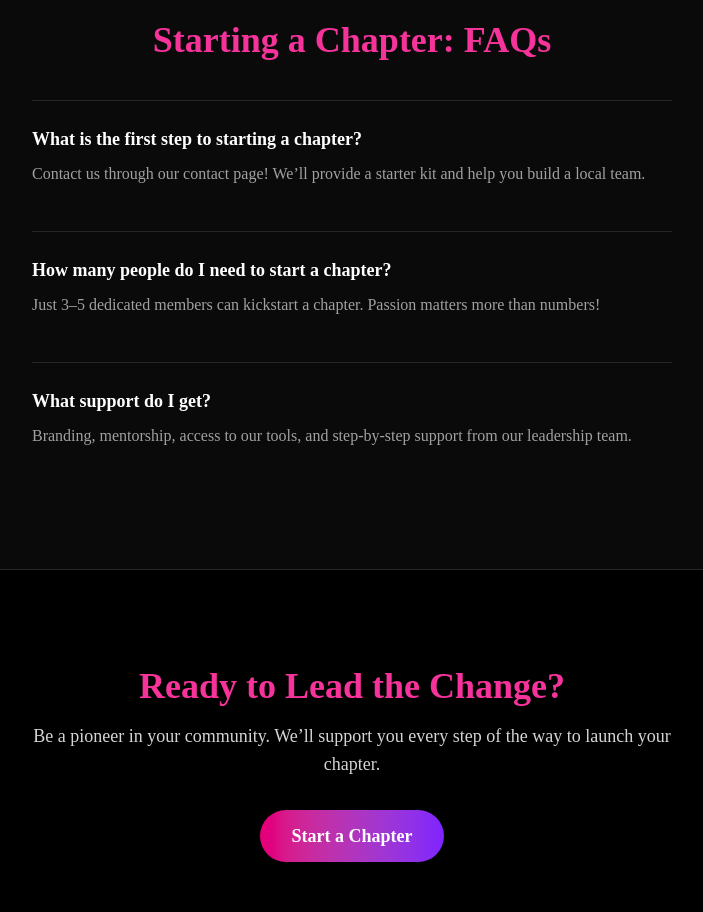
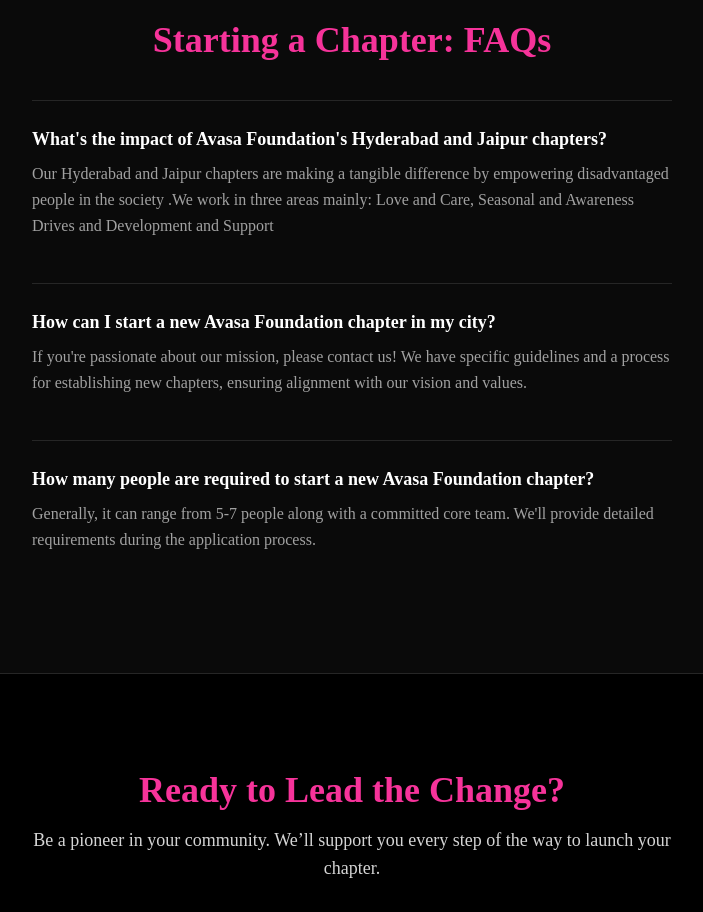
Before and after one commit to vamsiram10/ngo-A, a Next.js app: page /ourwork/ourchapters in a window 1280 px wide. Shown: the part 3040-3952 px from the top of the page, without its empty margins (288-991 px from the left). Built offline with nearby package versions, Linux system fonts and the light colour scheme.

Commit message:
faq our chapters

```diff
--- a/src/app/ourwork/ourchapters/page.js
+++ b/src/app/ourwork/ourchapters/page.js
@@ -498,18 +498,22 @@ export default function OurChaptersPage() {
               className="space-y-5"
             >
               <ContentItem
-                title="What is the first step to starting a chapter?"
-                description="Contact us through our contact page! We’ll provide a starter kit and help you build a local team."
+                title="What's the impact of Avasa Foundation's Hyderabad and Jaipur chapters?
+"
+                description="Our Hyderabad and Jaipur chapters are making a tangible difference by empowering disadvantaged people in the society .We work in three areas mainly: Love and Care, Seasonal and Awareness Drives and Development and Support "
                 isFaq
               />
               <ContentItem
-                title="How many people do I need to start a chapter?"
-                description="Just 3–5 dedicated members can kickstart a chapter. Passion matters more than numbers!"
+                title="How can I start a new Avasa Foundation chapter in my city?
+"
+                description=" If you're passionate about our mission, please contact us! We have specific guidelines and a process for establishing new chapters, ensuring alignment with our vision and values.
+"
                 isFaq
               />
               <ContentItem
-                title="What support do I get?"
-                description="Branding, mentorship, access to our tools, and step-by-step support from our leadership team."
+                title="How many people are required to start a new Avasa Foundation chapter?
+"
+                description="Generally, it can range from 5-7 people along with a committed core team. We'll provide detailed requirements during the application process."
                 isFaq
               />
             </motion.div>
```
